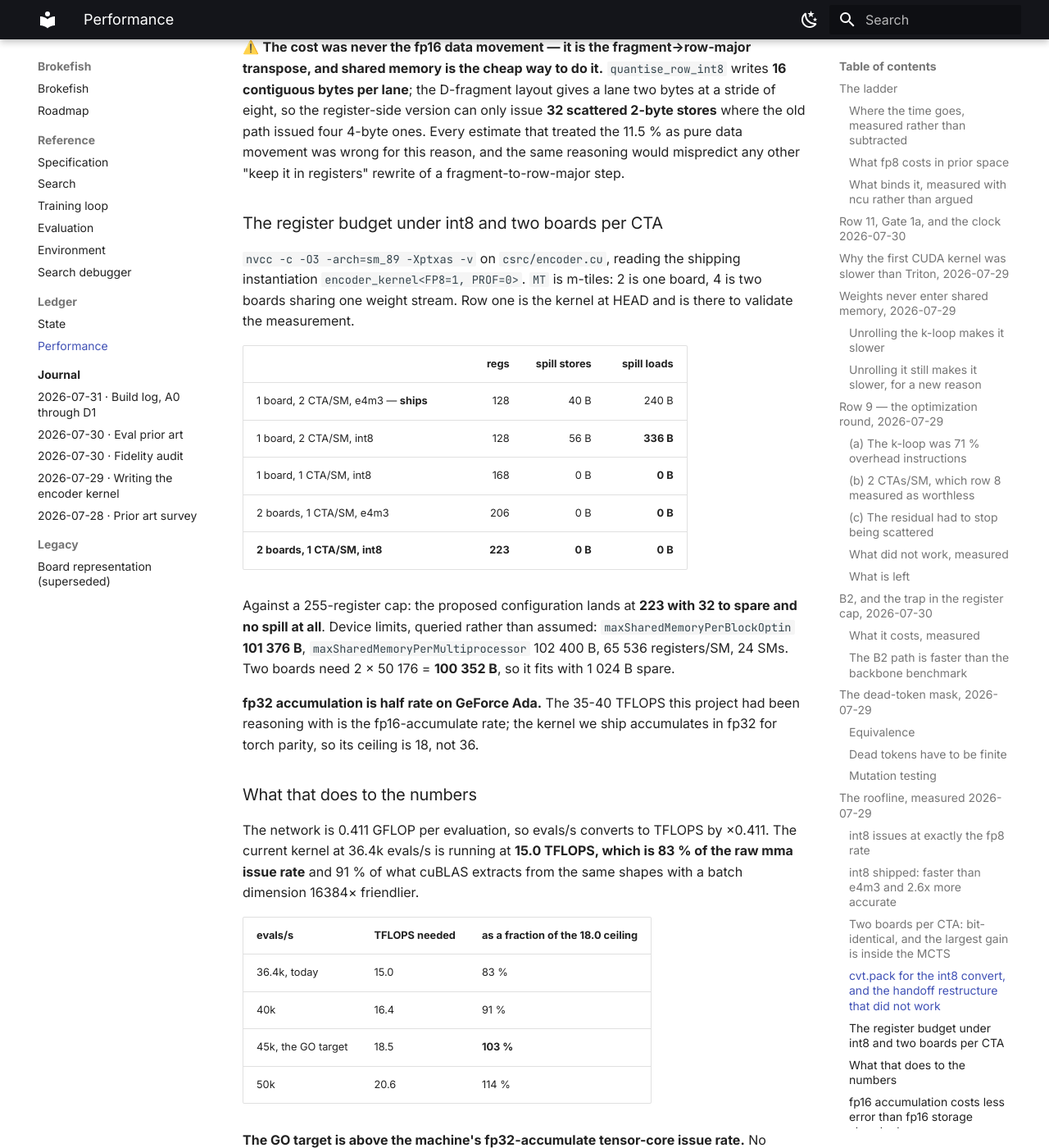
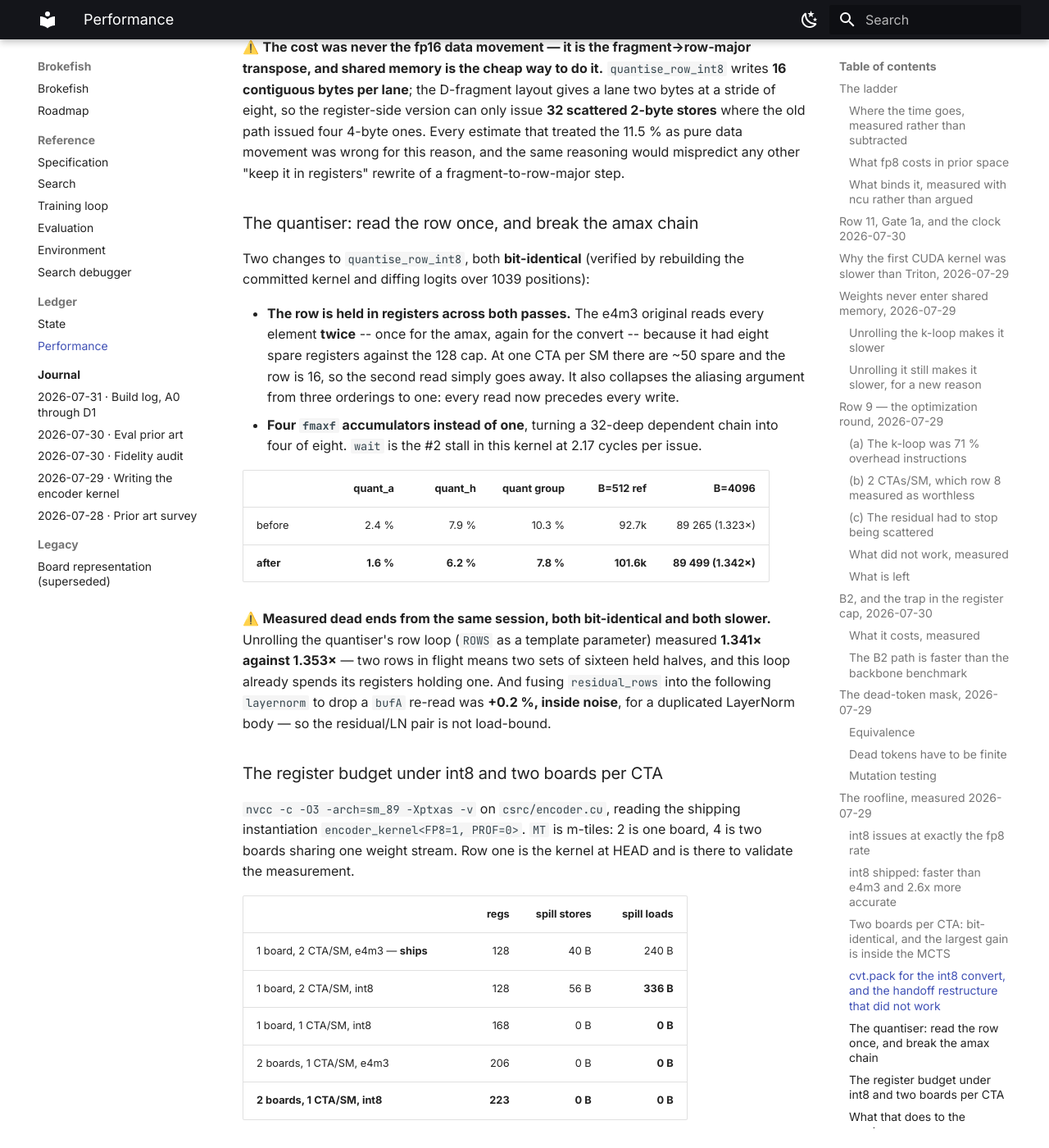
Before and after one commit to TheoBoyer/brokefish, an MkDocs documentation site: the page built from docs/ledger/perf.md, in a window 1280 px wide and 1400 px high, scrolled down 21950 px. Shown: the whole window at 82% size. Built offline with MkDocs 1.6.1 and Material for MkDocs 9.7.7, drawn with Linux system fonts in a browser that asks for light colours.

Commit message:
Quantiser: one read per row, and break the amax dependency chain
Both bit-identical -- verified by rebuilding the committed kernel and
diffing policy, promo and value over 1039 positions including the
adversarial set.

quantise_row_int8 inherited the e4m3 original's two passes over each row,
one for the amax and one for the convert, because that version had eight
spare registers against the 128-register cap. At one CTA per SM there are
~50 spare and a row is 16, so the second read goes away. It also collapses
the aliasing argument from three orderings to one: every read now precedes
every write, so only the cross-lane hazard remains.

Second: four fmaxf accumulators instead of one. The amax was a 32-deep
dependent chain and `wait` -- fixed-latency dependency stalls -- is the #2
stall in this kernel's ncu profile at 2.17 cycles per issue. Four chains of
eight cost three extra fmaxf and max is associative, so nothing moves.

  quant_a 2.4% -> 1.6%,  quant_h 7.9% -> 6.2%,  group 10.3% -> 7.8%
  B=512 reference 92.7k -> 101.6k;  B=4096 89265 -> 89499 (1.323x -> 1.342x)

Two dead ends from the same session, both bit-identical and both slower,
recorded in perf.md so they are not retried. Unrolling the quantiser's row
loop measured 1.341x against 1.353x -- two rows in flight is two sets of
sixteen held halves, and this loop already spends its registers on one.
Fusing residual_rows into the following layernorm to drop a bufA re-read
was +0.2%, inside noise, for a duplicated LayerNorm body: that pair is not
load-bound.

Co-Authored-By: Claude Opus 5 (1M context) <noreply@anthropic.com>
Claude-Session: https://claude.ai/code/session_01U6qCN9MEfNMTZBmej5eKLP

```diff
--- a/docs/ledger/perf.md
+++ b/docs/ledger/perf.md
@@ -777,6 +777,31 @@ stores** where the old path issued four 4-byte ones. Every estimate that treated
 11.5 % as pure data movement was wrong for this reason, and the same reasoning would
 mispredict any other "keep it in registers" rewrite of a fragment-to-row-major step.
 
+### The quantiser: read the row once, and break the amax chain
+
+Two changes to `quantise_row_int8`, both **bit-identical** (verified by rebuilding the
+committed kernel and diffing logits over 1039 positions):
+
+* **The row is held in registers across both passes.** The e4m3 original reads every
+  element **twice** -- once for the amax, again for the convert -- because it had eight
+  spare registers against the 128 cap. At one CTA per SM there are ~50 spare and the
+  row is 16, so the second read simply goes away. It also collapses the aliasing
+  argument from three orderings to one: every read now precedes every write.
+* **Four `fmaxf` accumulators instead of one**, turning a 32-deep dependent chain into
+  four of eight. `wait` is the #2 stall in this kernel at 2.17 cycles per issue.
+
+| | quant_a | quant_h | quant group | B=512 ref | B=4096 |
+|---|---:|---:|---:|---:|---:|
+| before | 2.4 % | 7.9 % | 10.3 % | 92.7k | 89 265 (1.323×) |
+| **after** | **1.6 %** | **6.2 %** | **7.8 %** | **101.6k** | **89 499 (1.342×)** |
+
+⚠️ **Measured dead ends from the same session, both bit-identical and both slower.**
+Unrolling the quantiser's row loop (`ROWS` as a template parameter) measured **1.341×
+against 1.353×** — two rows in flight means two sets of sixteen held halves, and this
+loop already spends its registers holding one. And fusing `residual_rows` into the
+following `layernorm` to drop a `bufA` re-read was **+0.2 %, inside noise**, for a
+duplicated LayerNorm body — so the residual/LN pair is not load-bound.
+
 ### The register budget under int8 and two boards per CTA
 
 `nvcc -c -O3 -arch=sm_89 -Xptxas -v` on `csrc/encoder.cu`, reading the shipping
```
Also changed, not shown: 3 other files.
